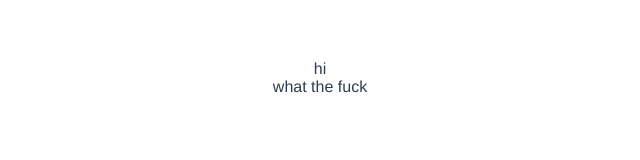
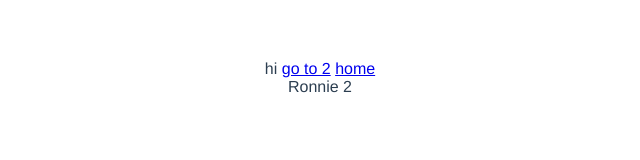
Before and after one commit to lavaboy1738/lava-UI, a Vue app: page /#/2 in a window 1280 px wide. Shown: the top 160 px of the page, without its empty margins (320-960 px from the left). Built offline with nearby package versions, Linux system fonts and the light colour scheme.

Commit message:
fixed typescript module error, added history, router

```diff
--- a/index.html
+++ b/index.html
@@ -8,6 +8,6 @@
 </head>
 <body>
   <div id="app"></div>
-  <script type="module" src="/src/main.js"></script>
+  <script type="module" src="/src/main.ts"></script>
 </body>
 </html>
--- a/src/App.vue
+++ b/src/App.vue
@@ -1,15 +1,11 @@
 <template>
-  <div>hi</div>
-  <Ronnie/>
+  <div>hi <router-link to="/2">go to 2</router-link> <router-link to="/">home</router-link> </div>
+  <router-view/>
 </template>
 
 <script>
-import Ronnie from "./components/Ronnie.vue";
 
 export default {
   name: 'App',
-  components: {
-    Ronnie
-  }
 }
 </script>
--- /dev/null
+++ b/src/components/Ronnie2.vue
@@ -0,0 +1,5 @@
+<template>
+    <div>
+        Ronnie 2
+    </div>
+</template>
--- a/src/main.js
+++ /dev/null
@@ -1,5 +0,0 @@
-import { createApp } from 'vue'
-import App from './App.vue'
-import './index.css'
-
-createApp(App).mount('#app')
--- /dev/null
+++ b/src/main.ts
@@ -0,0 +1,23 @@
+import { createApp } from "vue";
+import App from "./App.vue";
+import Ronnie from "./components/Ronnie.vue";
+import Ronnie2 from "./components/Ronnie2.vue";
+import "./index.css";
+import { createWebHashHistory, createRouter } from "vue-router";
+
+const history = createWebHashHistory();
+const router = createRouter({
+    history: history,
+    routes: [{
+        path: "/",
+        component: Ronnie
+    },
+    {
+        path:"/2",
+        component: Ronnie2
+    }]
+});
+
+const app = createApp(App);
+app.use(router);
+app.mount("#app");
--- /dev/null
+++ b/src/shims-vue.d.ts
@@ -0,0 +1,5 @@
+declare module "*.vue" {
+    import {ComponentOptions} from "vue";
+    const componentOptions: ComponentOptions
+    export default componentOptions;
+}
```
Also changed, not shown: package.json (+4 -3 lines), 1 other file (tests, documents, lock files or other folders).
